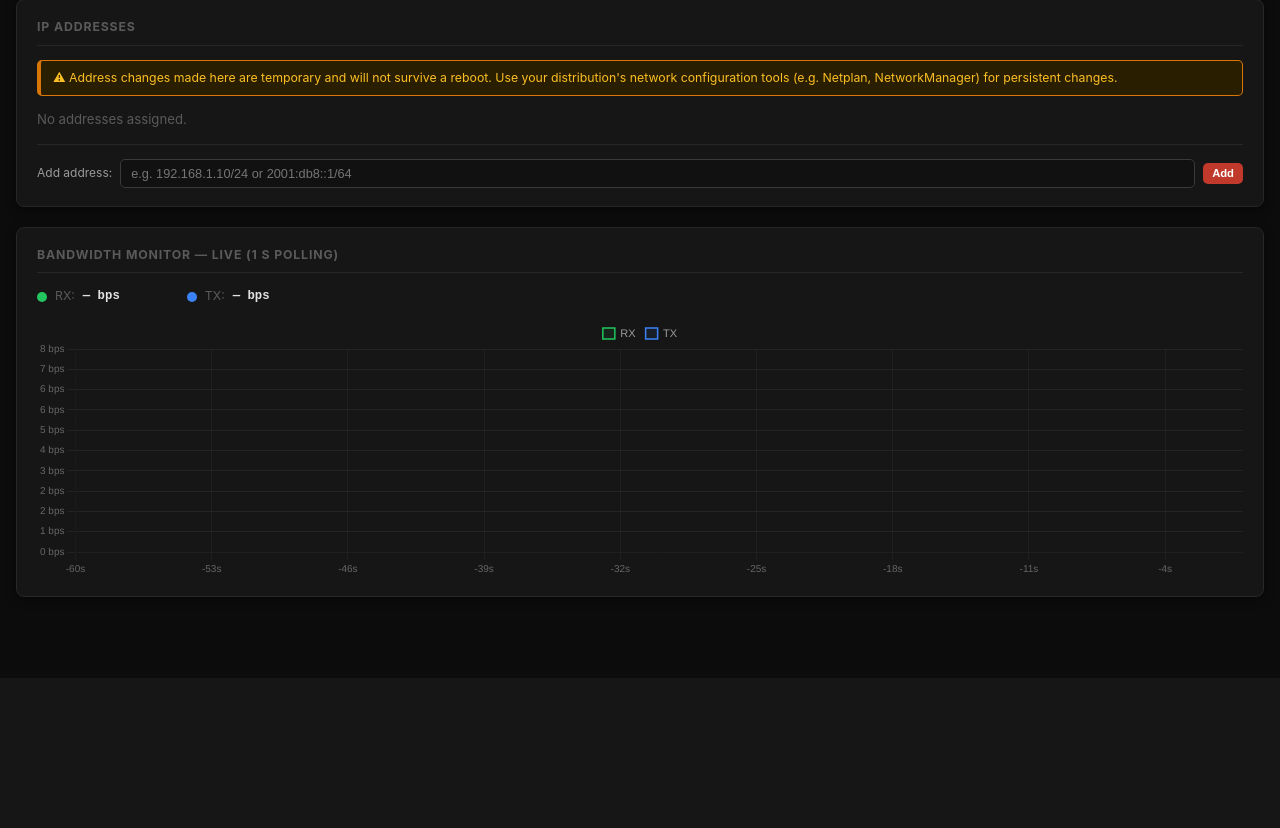
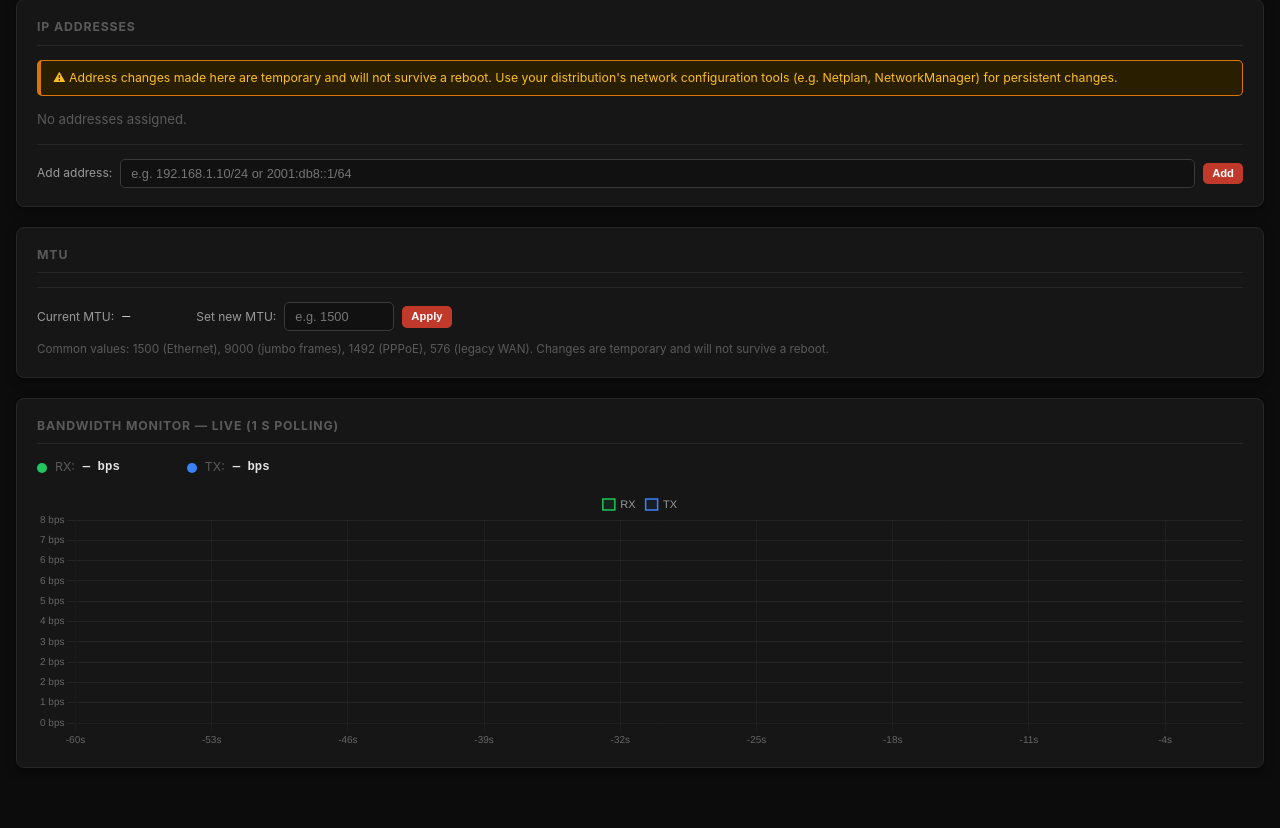
Before and after one commit to hyyperlite/hyyperwan, a Flask app: a page that uses templates/interface.html in a window 1280 px wide. Shown: the part 122-950 px from the top of the page. Before the commit the page ends 723 px from the top, so only its background shows below. Run offline with Flask 3, Linux system fonts and the light colour scheme; parts of the project's set-up code (start-up, migrations or seed data) failed here and were passed over.

Commit message:
Add MTU configuration to interface detail page
- get_mtu(): reads /sys/class/net/<iface>/mtu directly (no subprocess)
- set_mtu(): runs 'sudo ip link set <iface> mtu <value>'
- Validates MTU range 68–65535 before applying
- POST /interface/<name>/set_mtu — new route with confirmation dialog
- Interface detail page shows current MTU and a numeric input to set a new value
- Helper text lists common MTU values (1500 Ethernet, 9000 jumbo, etc.)
- Temporary-change note included (does not survive reboot)

Co-Authored-By: Claude Sonnet 4.6 <noreply@anthropic.com>

```diff
--- a/app.py
+++ b/app.py
@@ -1286,6 +1286,28 @@ def exec_ip_addr(action, interface, address):
     return result.returncode == 0, result.stderr.strip()
 
 
+def get_mtu(interface):
+    """Return current MTU for interface as an int, or None on failure."""
+    try:
+        mtu_path = f'/sys/class/net/{interface}/mtu'
+        with open(mtu_path, 'r') as f:
+            return int(f.read().strip())
+    except Exception as e:
+        logging.error(f"Error reading MTU for {interface}: {e}")
+        return None
+
+
+def set_mtu(interface, mtu):
+    """
+    Run 'sudo ip link set <interface> mtu <mtu>'.
+    Returns (success, stderr).
+    """
+    cmd = ['sudo', 'ip', 'link', 'set', interface, 'mtu', str(mtu)]
+    result = subprocess.run(cmd, capture_output=True, text=True)
+    log_command(cmd, result.stdout + result.stderr)
+    return result.returncode == 0, result.stderr.strip()
+
+
 # ---------------------------------------------------------------------------
 # Interface detail page — routes
 # ---------------------------------------------------------------------------
@@ -1297,12 +1319,14 @@ def interface_detail(name):
         alias = get_interface_alias(name)
         addresses = get_interface_addresses(name)
         stats = read_proc_net_dev(name)
+        mtu = get_mtu(name)
         return render_template('interface.html',
                                hostname=hostname,
                                iface_name=name,
                                iface_alias=alias,
                                addresses=addresses,
-                               initial_stats=stats)
+                               initial_stats=stats,
+                               mtu=mtu)
     except Exception as e:
         logging.error(f"Error in interface_detail for {name}: {e}")
         flash(f"Error loading interface detail: {e}", "error")
@@ -1329,6 +1353,24 @@ def interface_add_addr(name):
         flash(f"Added {address} to {name}. Note: address changes are temporary and will not survive a reboot.", "success")
     else:
         flash(f"Failed to add {address} to {name}: {err}", "error")
+    return redirect(url_for('interface_detail', name=name))
+
+
+@app.route('/interface/<name>/set_mtu', methods=['POST'])
+def interface_set_mtu(name):
+    raw = request.form.get('mtu', '').strip()
+    try:
+        mtu = int(raw)
+        if not (68 <= mtu <= 65535):
+            raise ValueError
+    except ValueError:
+        flash(f"Invalid MTU '{raw}'. Must be an integer between 68 and 65535.", "error")
+        return redirect(url_for('interface_detail', name=name))
+    ok, err = set_mtu(name, mtu)
+    if ok:
+        flash(f"MTU on {name} set to {mtu}.", "success")
+    else:
+        flash(f"Failed to set MTU on {name}: {err}", "error")
     return redirect(url_for('interface_detail', name=name))
 
 
--- a/templates/interface.html
+++ b/templates/interface.html
@@ -236,6 +236,34 @@
     </div>
 
     <!-- ===================================================================
+         MTU
+         =================================================================== -->
+    <div class="detail-section">
+        <div class="detail-section-title">MTU</div>
+        <form action="{{ url_for('interface_set_mtu', name=iface_name) }}" method="post"
+              class="add-addr-form"
+              onsubmit="return confirm('Set MTU on {{ iface_name }} to ' + this.mtu.value + '?')">
+            <span class="add-addr-label">Current MTU:</span>
+            <span class="addr-mono" style="color:var(--text-primary); min-width:50px">
+                {{ mtu if mtu is not none else '—' }}
+            </span>
+            <span class="add-addr-label" style="margin-left:16px">Set new MTU:</span>
+            <input type="number" name="mtu" min="68" max="65535"
+                   placeholder="e.g. 1500"
+                   value="{{ mtu if mtu is not none else '' }}"
+                   style="width:110px; padding:6px 10px; font-size:0.85rem;
+                          border-radius:var(--radius); border:1px solid var(--border-strong);
+                          background:var(--bg-input); color:var(--text-primary);"
+                   required>
+            <button type="submit" class="btn btn-primary btn-sm">Apply</button>
+        </form>
+        <p style="font-size:0.78rem; color:var(--text-muted); margin-top:10px;">
+            Common values: 1500 (Ethernet), 9000 (jumbo frames), 1492 (PPPoE), 576 (legacy WAN).
+            Changes are temporary and will not survive a reboot.
+        </p>
+    </div>
+
+    <!-- ===================================================================
          Bandwidth Monitor
          =================================================================== -->
     <div class="detail-section">
```
